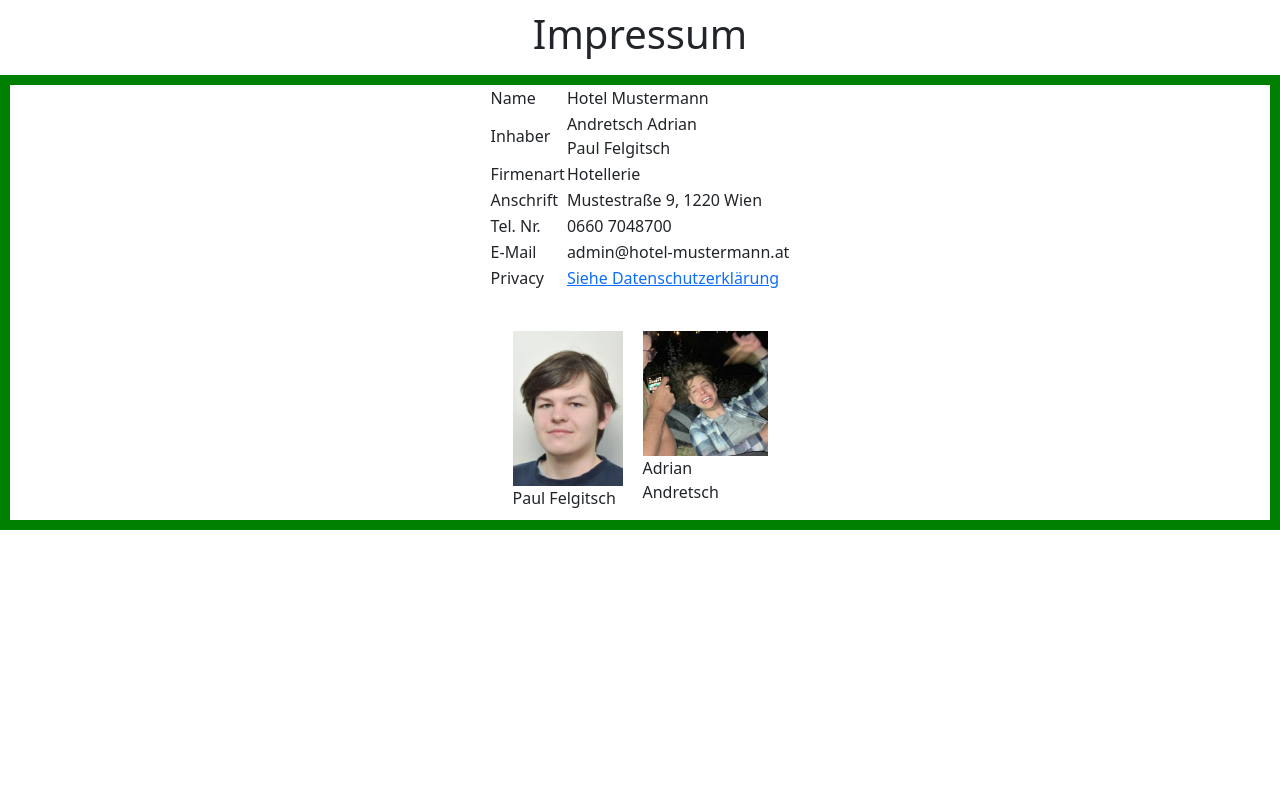
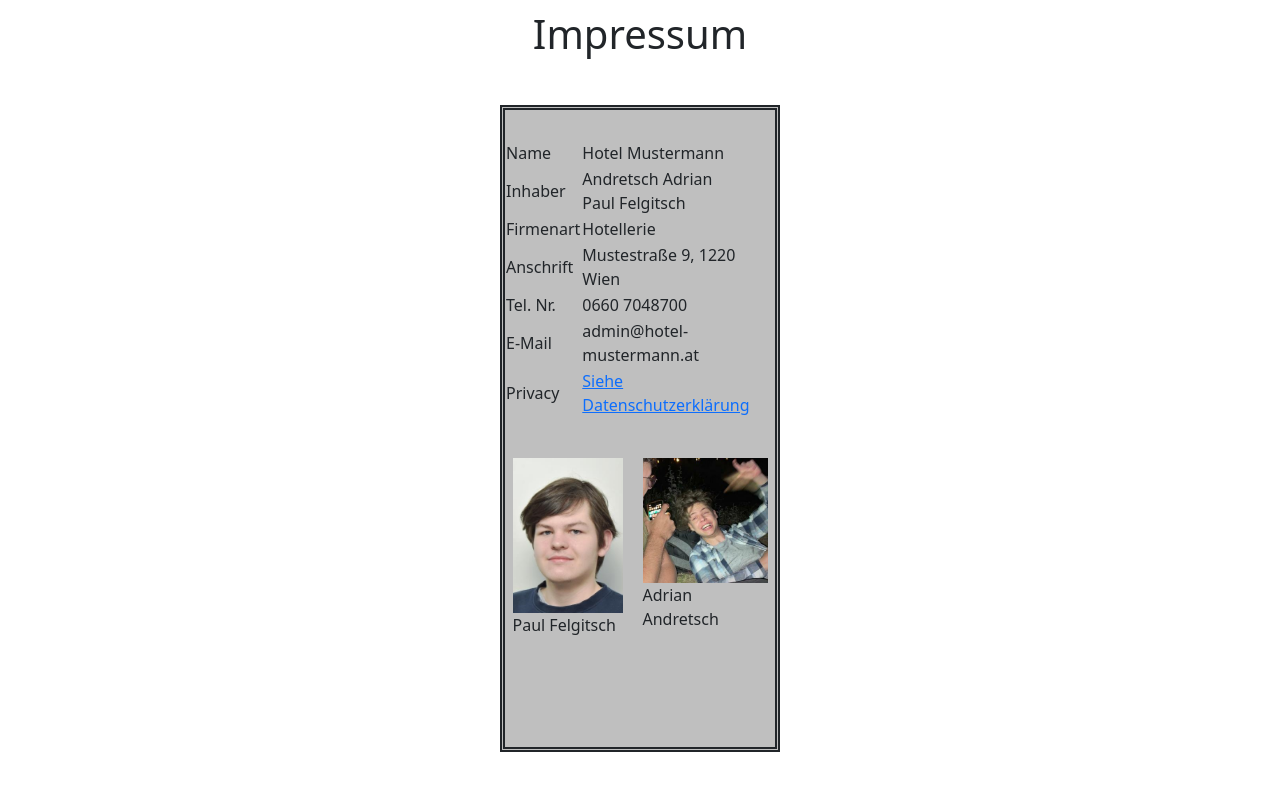
Before and after one commit to if22b151/Hotel-Website, a PHP site: page /impressum.html in a window 1280 px wide. Run offline with PHP 8.4, Linux system fonts and the light colour scheme.

Commit message:
Update styles.css

```diff
--- a/styles.css
+++ b/styles.css
@@ -29,20 +29,20 @@
     align-items: center;
     height: 75px;
 }
-/* Border soll links und rechts näher zum Content -> Border soll aussehen wie ein Handy ungefähr */
 .ContainerImp{
-    border: 10px solid green;
-
-
-
+    border: 5px;
+    margin-right: 500px;
+    margin-left: 500px;
+    padding-bottom: 100px;
+    border-style: double;
+    margin-top: 30px;
+    backdrop-filter: contrast(0.5);
+    padding-top: 30px;
 }
 .TableContainer{
     display: flex;
     justify-content: center;
     align-items: center;
-
-
-
 }
 .Row{
     display: flex;
@@ -51,8 +51,6 @@
 .Fotos{
     margin-top: 30px;
     padding: 10px;
-
-
 }
 
 /* noch nicht richtig */
@@ -69,13 +67,15 @@
    display: flex;
    justify-content: center;
    align-items: center;
-   border: 5px solid green;
    padding-bottom: 50px;
-   margin-top: 10px;
+   margin-top: 50px;
    padding-top: 20px;
 }
 
-/* Button unter Passwort bekommen */
-.Button{
-
+/* Button unter Passwort bekommen ? */
+#ButtonID{
+    display: flex;
+    height: 130px;
+    justify-content: center;
+    align-items: center;
 }
```
